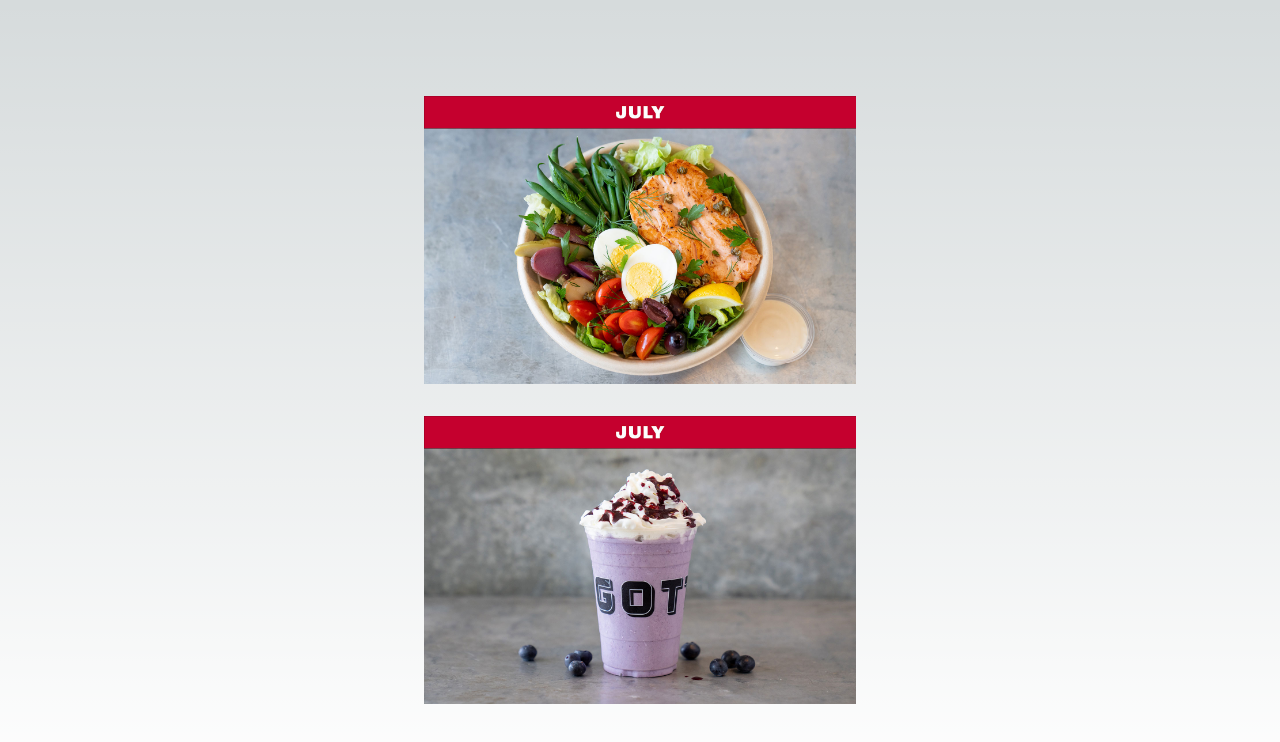
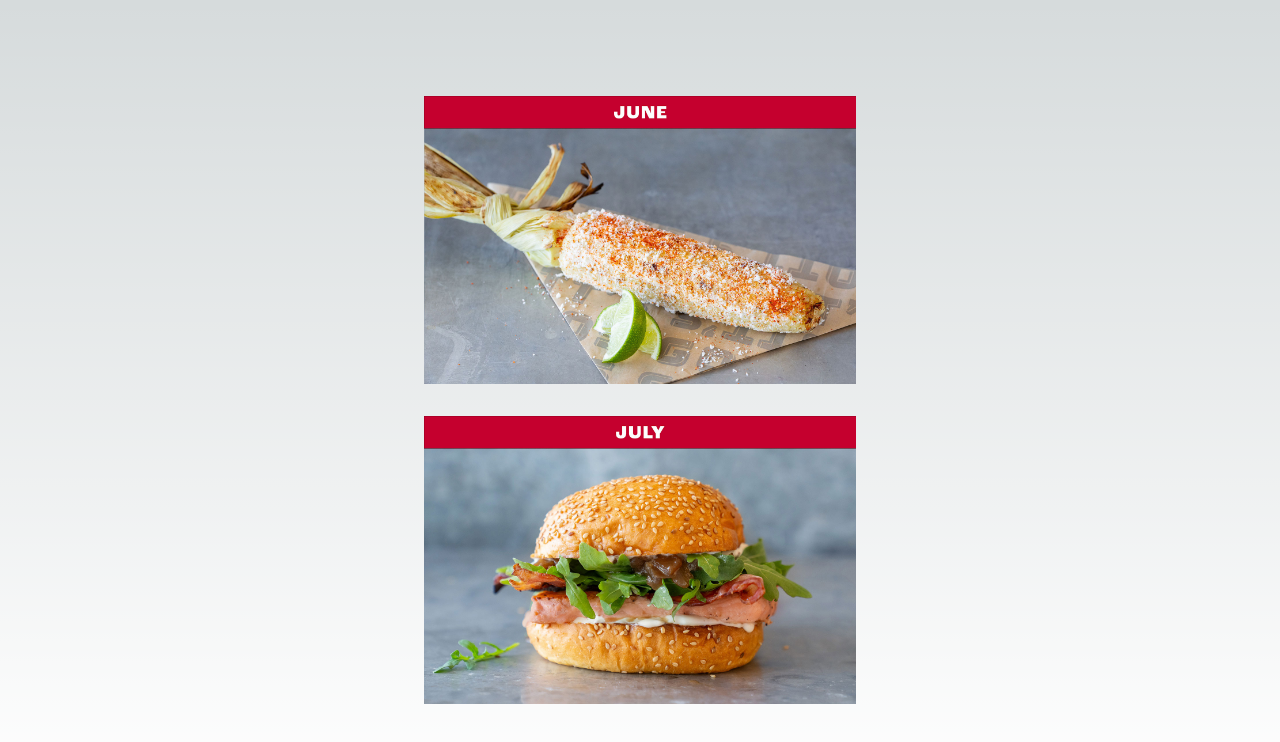
Before and after one commit to mirainc/image-cache-test-pages-router, a Next.js app: page / in a window 1280 px wide. Shown: the top 742 px of the page. Built offline with nearby package versions, Linux system fonts and the light colour scheme.

Commit message:
New images

```diff
--- a/pages/_app.tsx
+++ b/pages/_app.tsx
@@ -2,8 +2,8 @@ import "@/styles/globals.css";
 import type { AppProps } from "next/app";
 import { useRouter } from "next/router";
 import { useEffect } from "react";
-import image1 from "../public/image1.jpg";
-import image2 from "../public/image2.jpg";
+import image3 from "../public/image3.jpg";
+import image4 from "../public/image4.jpg";
 
 export default function App({ Component, pageProps }: AppProps) {
   const router = useRouter();
@@ -19,11 +19,11 @@ export default function App({ Component, pageProps }: AppProps) {
     <main className="flex min-h-screen flex-col items-center justify-between p-24 space-y-8">
       <div
         className="flex-1 w-full bg-contain bg-center bg-no-repeat"
-        style={{ backgroundImage: `url(${image1.src})` }}
+        style={{ backgroundImage: `url(${image3.src})` }}
       ></div>
       <div
         className="flex-1 w-full bg-contain bg-center bg-no-repeat"
-        style={{ backgroundImage: `url(${image2.src})` }}
+        style={{ backgroundImage: `url(${image4.src})` }}
       ></div>
     </main>
   );
```
